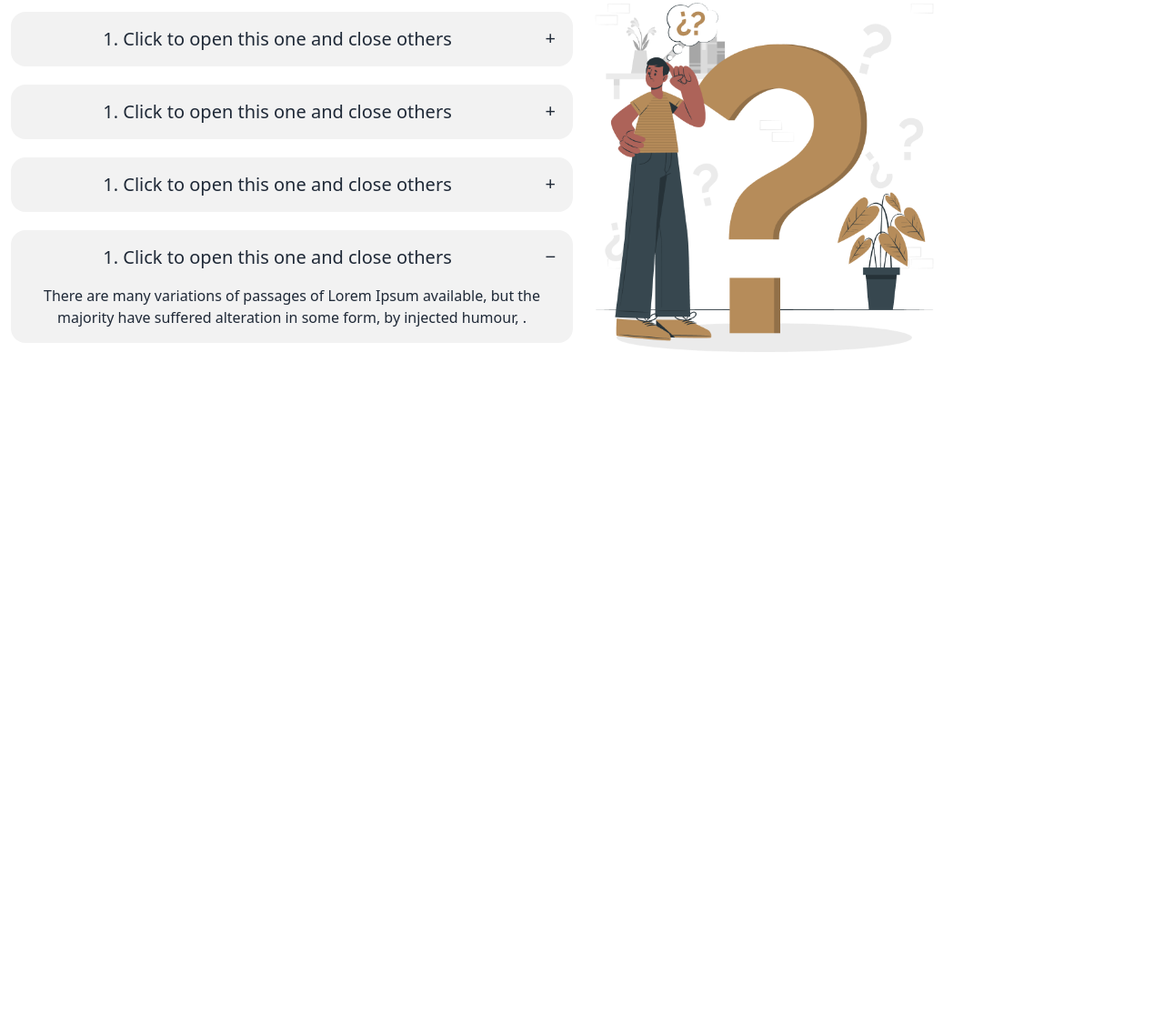
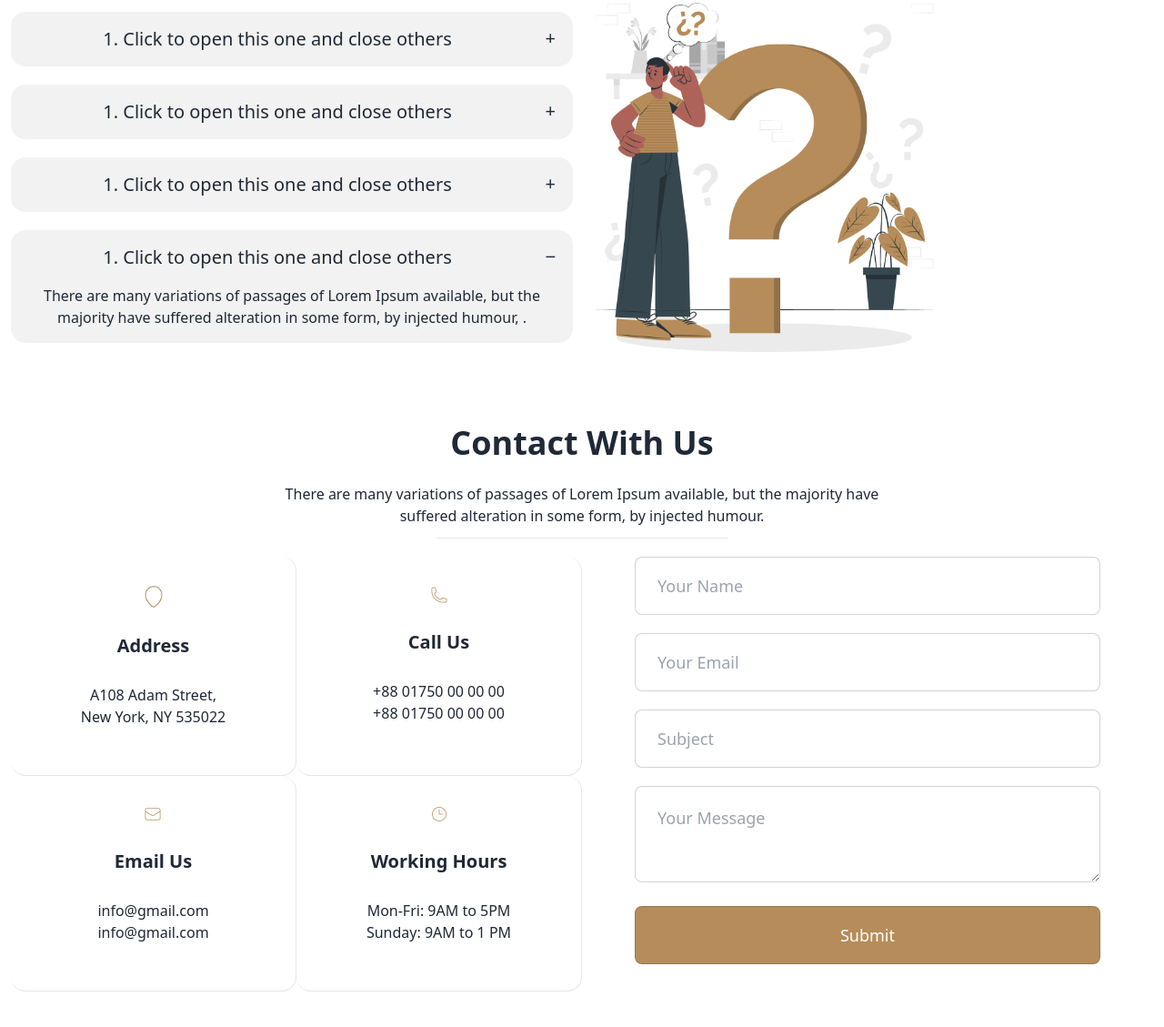
Before and after one commit to ShariarNiaj05/legal-solution, a plain HTML site: page index.html in a window 1280 px wide. Shown: the part 2443-3572 px from the top of the page at 91% size. Before the commit the page ends 2890 px from the top, so only its background shows below. Drawn offline with nearby package versions, Linux system fonts and the light colour scheme.

Commit message:
contact section completed

```diff
--- a/index.html
+++ b/index.html
@@ -386,6 +386,104 @@
           </div>
         </div>
       </section>
+
+      <!-- contact us section  -->
+      <section class="max-w-screen-xl mx-auto my-10 py-5 px-3 text-center">
+        <h2 class="text-4xl font-black mb-6">Contact With Us</h2>
+        <p class="mb-3">
+          There are many variations of passages of Lorem Ipsum available, but
+          the majority have <br />
+          suffered alteration in some form, by injected humour.
+        </p>
+        <hr class="max-w-xs mx-auto mb-5" />
+        <div class="flex flex-col md:flex-row">
+          <!-- contact div  -->
+          <div class="flex-1">
+            <div class="grid grid-cols-2">
+              <div class="card bg-base-100 hover:shadow-xl border-r border-b">
+                <div class="card-body mx-auto hover:bg-gray-100">
+                  <img
+                    class="w-5 mx-auto mb-5"
+                    src="./images/address.png"
+                    alt=""
+                  />
+                  <h2 class="card-title mx-auto mb-5">Address</h2>
+                  <p class="mx-auto mb-5">
+                    A108 Adam Street, <br />
+                    New York, NY 535022
+                  </p>
+                </div>
+              </div>
+              <div class="card bg-base-100 hover:shadow-xl border-r border-b">
+                <div class="card-body mx-auto hover:bg-gray-100">
+                  <img
+                    class="w-5 mx-auto mb-5"
+                    src="./images/call.png"
+                    alt=""
+                  />
+                  <h2 class="card-title mx-auto mb-5">Call Us</h2>
+                  <p class="mx-auto mb-5">
+                    +88 01750 00 00 00 <br />
+                    +88 01750 00 00 00
+                  </p>
+                </div>
+              </div>
+              <div class="card bg-base-100 hover:shadow-xl border-r border-b">
+                <div class="card-body mx-auto hover:bg-gray-100">
+                  <img
+                    class="w-5 mx-auto mb-5"
+                    src="./images/email.png"
+                    alt=""
+                  />
+                  <h2 class="card-title mx-auto mb-5">Email Us</h2>
+                  <p class="mx-auto mb-5">
+                    info@gmail.com <br />
+                    info@gmail.com
+                  </p>
+                </div>
+              </div>
+              <div class="card bg-base-100 hover:shadow-xl border-r border-b">
+                <div class="card-body mx-auto hover:bg-gray-100">
+                  <img
+                    class="w-5 mx-auto mb-5"
+                    src="./images/time.png"
+                    alt=""
+                  />
+                  <h2 class="card-title mx-auto mb-5">Working Hours</h2>
+                  <p class="mx-auto mb-5">
+                    Mon-Fri: 9AM to 5PM <br />
+                    Sunday: 9AM to 1 PM
+                  </p>
+                </div>
+              </div>
+            </div>
+          </div>
+          <!-- form div -->
+          <div class="flex-1">
+            <input
+              type="text"
+              placeholder="Your Name"
+              class="input input-bordered input-lg w-full max-w-lg mb-5"
+            />
+            <input
+              type="email"
+              placeholder="Your Email"
+              class="input input-bordered input-lg w-full max-w-lg mb-5"
+            />
+            <input
+              type="text"
+              placeholder="Subject"
+              class="input input-bordered input-lg w-full max-w-lg mb-5"
+            />
+            <textarea placeholder="Your Message" class="textarea textarea-bordered textarea-lg w-full max-w-lg mb-5" ></textarea>
+            <input
+                type="submit"
+                placeholder="Submit Your Message"
+                class="input input-bordered input-lg w-full max-w-lg bg-primary-color text-white"
+              />
+          </div>
+        </div>
+      </section>
     </main>
 
     <footer></footer>
```
Lines whose indentation alone changed are shown as unchanged.
